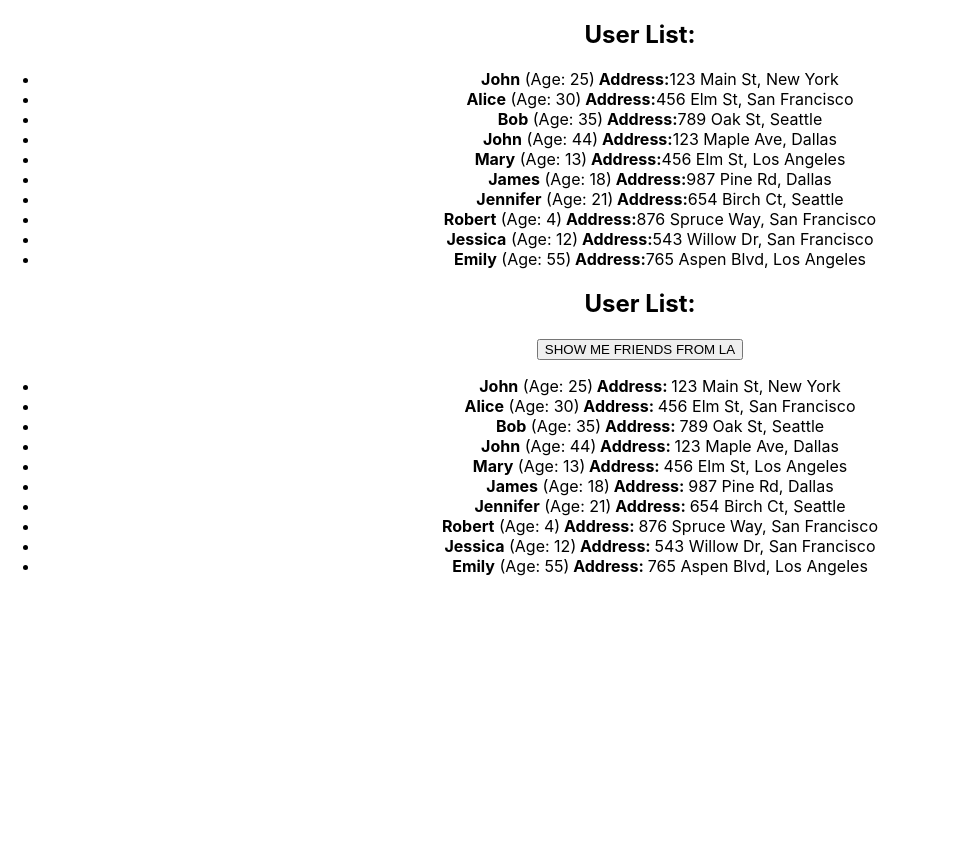
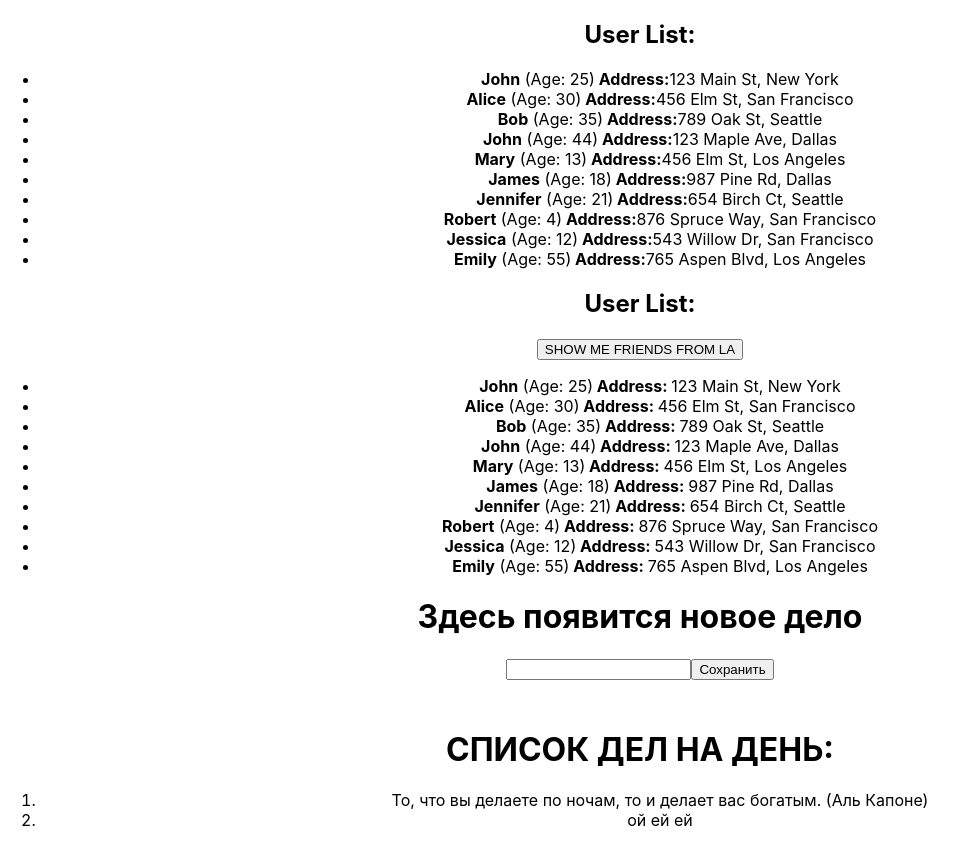
Before and after one commit to ArturLimaiko/homework, a React (Create React App) app: page / in a window 1280 px wide. Shown: the whole page, without its empty margins (0-968 px from the left). Before the commit the page ends 800 px from the top, so only its background shows below. Built offline with nearby package versions, Linux system fonts and the light colour scheme.

Commit message:
homework-3 done.

```diff
--- a/package.json
+++ b/package.json
@@ -2,6 +2,7 @@
   "name": "pre-homeworks",
   "version": "0.1.0",
   "private": true,
+  "homepage": "https://ArturLimaiko.github.io/homework",
   "dependencies": {
     "@testing-library/jest-dom": "^5.14.1",
     "@testing-library/react": "^13.0.0",
@@ -10,6 +11,7 @@
     "@types/node": "^16.7.13",
     "@types/react": "^18.0.0",
     "@types/react-dom": "^18.0.0",
+    "gh-pages": "^6.0.0",
     "react": "^18.2.0",
     "react-dom": "^18.2.0",
     "react-scripts": "5.0.1",
@@ -20,7 +22,9 @@
     "start": "react-scripts start",
     "build": "react-scripts build",
     "test": "react-scripts test",
-    "eject": "react-scripts eject"
+    "eject": "react-scripts eject",
+    "predeploy": "yarn run build",
+    "deploy": "gh-pages -d build"
   },
   "eslintConfig": {
     "extends": [
--- a/src/App.tsx
+++ b/src/App.tsx
@@ -10,7 +10,7 @@
     <div className="App">
       <HW1/>
       <HW2 />
-      {/*<HW3 />*/}
+      <HW3 />
       {/*<HW4 />*/}
     </div>
   );
--- a/src/HW/3/HW3.tsx
+++ b/src/HW/3/HW3.tsx
@@ -1,4 +1,5 @@
-import { useState } from 'react';
+import {ChangeEvent, useState} from 'react';
+import {text} from "stream/consumers";
 
 export const HW3 = () => {
     // 1️⃣ Раскомментируйте JSX(HW3.tsx) и вы увидите,
@@ -13,42 +14,45 @@
     const [currentText, setCurrentText] = useState('');
     const [texts, setTexts] = useState<string[]>([
         'То, что вы делаете по ночам, то и делает вас богатым. (Аль Капоне)',
+        'ой ей ей',
     ]);
 
-  const handleChange = (event: 'НУЖНО ПРОТИПИЗИРОВАТЬ') => {
-    // setCurrentText(ЧЕГО-ТО НЕ ХВАТАЕТ);
+    const handleChange = (event: ChangeEvent<HTMLInputElement>) => {
+        setCurrentText(event.currentTarget.value);
     };
 
     const handleSave = () => {
         // ЗАСЕТАТЬ БЫ ТЕКСТ В texts И НЕ ПОТЕРЯТЬ НАПУТСТВИЕ ИЗ ПРОШЛОГО ВЕКА)
         // А ЗАТЕМ УБРАТЬ ЗА СОБОЙ В currentText
+        setTexts((texts) => [...texts,currentText]);
+        setCurrentText('')
     };
 
     return (
         <div id={'hw03'}>
-      {/*{currentText ? (*/}
-      {/*  <h1 id={'hw03-text'}>ЗДЕСЬ ХОТЕЛОСЬ БЫ УВИДЕТЬ ВВОДИМЫЙ ТЕКСТ</h1>*/}
-      {/*) : (*/}
-      {/*  <h1 id={'hw03-default-text'}>Здесь появится новое дело</h1> // ничего не меняем, здесь все норм*/}
-      {/*)}*/}
+            {currentText ? (
+              <h1 id={'hw03-text'}>{currentText}</h1>
+            ) : (
+              <h1 id={'hw03-default-text'}>Здесь появится новое дело</h1> // ничего не меняем, здесь все норм
+            )}
 
-      {/*<input id={'hw03-input'} type="text" value={currentText} onChange={handleChange} />*/}
+            <input id={'hw03-input'} type="text" value={currentText} onChange={handleChange} />
 
-      {/*<button id={'hw03-button'} onClick={() => {}}> // НЕ ХВАТАТЕТ ФУНКЦИИ*/}
-      {/*  Сохранить*/}
-      {/*</button>*/}
+            <button id={'hw03-button'} onClick={handleSave}>
+              Сохранить
+            </button>
 
-      {/*<h1 style={{ marginTop: '50px' }}>СПИСОК ДЕЛ НА ДЕНЬ:</h1>*/}
+            <h1 style={{ marginTop: '50px' }}>СПИСОК ДЕЛ НА ДЕНЬ:</h1>
 
-      {/*<ol id={'hw03-tasks'}>*/}
-      {/*  {ОТРИСОВАТЬ МАССИВ.map((el, index) => {*/}
-      {/*    return (*/}
-      {/*      <li key={index} id={`hw03-task-${index}`}>*/}
-      {/*        {el}*/}
-      {/*      </li>*/}
-      {/*    );*/}
-      {/*  })}*/}
-      {/*</ol>*/}
+            <ol id={'hw03-tasks'}>
+              {texts.map((el, index) => {
+                return (
+                  <li key={index} id={`hw03-task-${index}`}>
+                    {el}
+                  </li>
+                );
+              })}
+            </ol>
         </div>
     );
 };
--- a/src/HW/4/HW4.tsx
+++ b/src/HW/4/HW4.tsx
@@ -2,6 +2,8 @@
 import s from './HW4.module.css';
 import { Button } from './Button';
 import { Input } from './Input';
+
+
 
 export const HW4 = () => {
   // 1️⃣ Раскомментируйте JSX (HW4.tsx) и вы увидите,
```
Also changed, not shown: 1 other file (tests, documents, lock files or other folders). Lines whose indentation alone changed are shown as unchanged.
